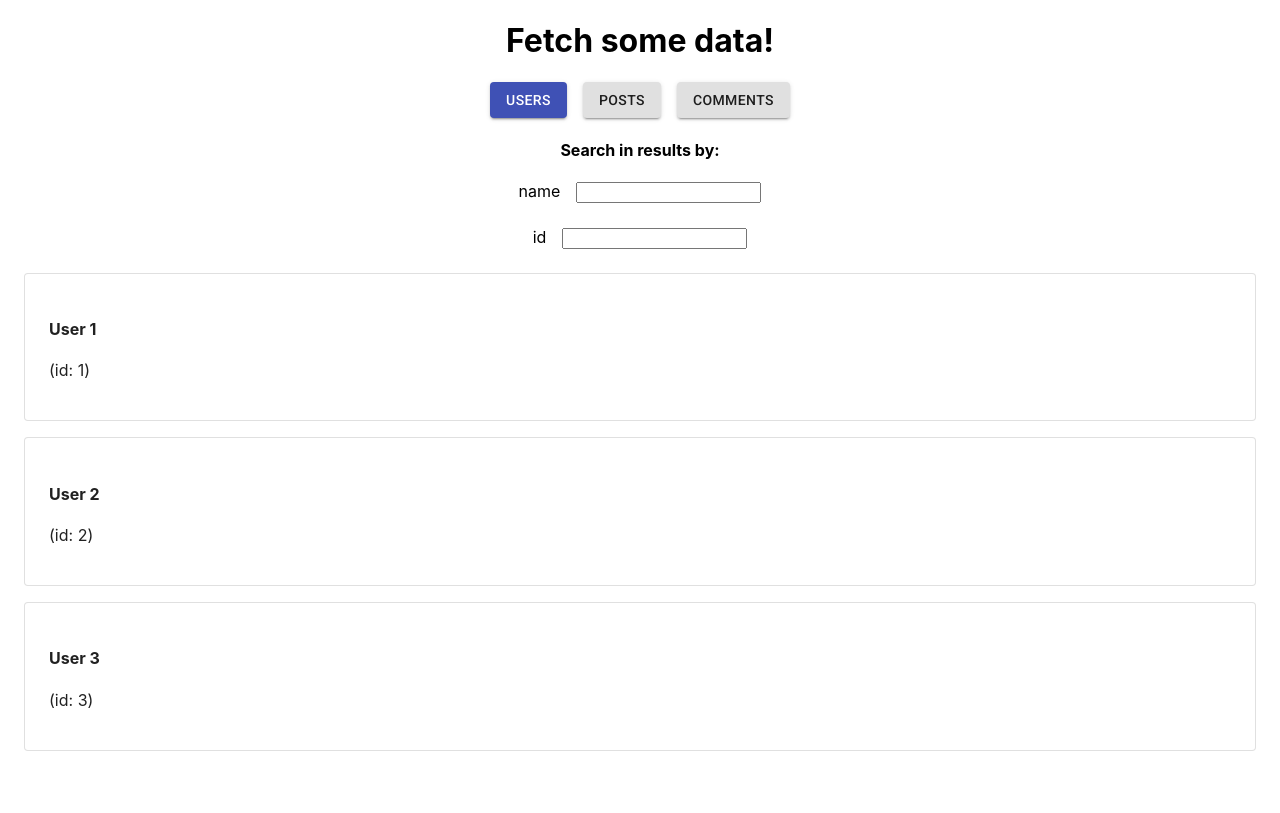
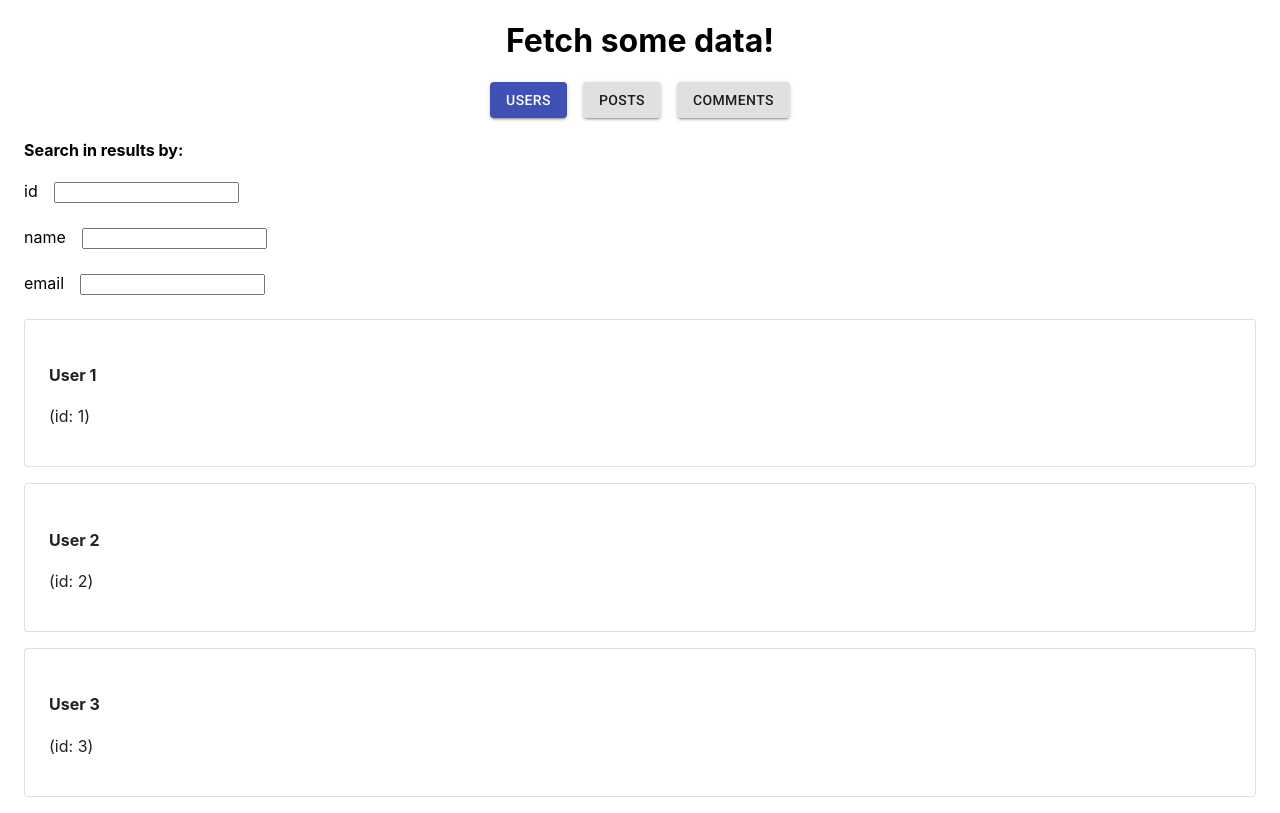
Before and after one commit to Nata25/react-exercise, a React (Create React App) app: page / in a window 1280 px wide. Built offline with nearby package versions, Linux system fonts and the light colour scheme; data requests are answered from the project's data file.

Commit message:
Refactor with useReducer and custom hooks for data sync

```diff
--- a/src/components/DataDisplay.jsx
+++ b/src/components/DataDisplay.jsx
@@ -7,9 +7,11 @@ import Fetcher from './Fetcher'
 import Search from './Search'
 import Result from './Result'
 
+import { FormContextProvider } from  './form-context'
+
 const DataDisplay = () => {
   const [activeUrl, setUrl] = React.useState('users')
-  const [searchParams, setSearchParams] = React.useState({})
+  const queries = ['id', 'name', 'email']
 
   const styles = makeStyles({
     list: {
@@ -19,20 +21,18 @@ const DataDisplay = () => {
     }
   })()
 
-  function submitQuery(params) {
-    setSearchParams(params)
-  }
-
   return (
     <Container fixed>
       <h1>Fetch some data!</h1>
-      <Fetcher dataAlias={activeUrl} submitUrl={setUrl}/>
-      <Search submitQuery={submitQuery} />
-      <div>
-        <ul className={styles.list}>
-          <Result activeUrl={activeUrl} searchParams={searchParams} />
-        </ul>
-      </div>
+      <FormContextProvider queries={queries}>
+        <Fetcher dataAlias={activeUrl} submitUrl={setUrl}/>
+        <Search queries={queries}/>
+        <div>
+          <ul className={styles.list}>
+            <Result activeUrl={activeUrl} />
+          </ul>
+        </div>
+      </FormContextProvider>
     </Container>
   )
 }
--- a/src/components/Result.jsx
+++ b/src/components/Result.jsx
@@ -1,14 +1,16 @@
 import React from 'react'
 import { useQuery } from 'react-query'
 import { Box } from './material-ui'
+import { useForm } from './form-context'
 import InfoCard from './InfoCard'
 
 function filterData (data, params) {
   const result = Object.keys(params).reduce((acc, current) => {
     const filtered = acc.filter(item => {
-      if (item[current]) {
-        const stringToSearch = item[current].toString().toLowerCase()
-        return stringToSearch.includes(params[current])
+      if (item.hasOwnProperty(current)) {
+        const stringSearchable = item[current].toString().toLowerCase()
+        const stringToSearch = params[current].toLowerCase()
+        return stringSearchable.includes(stringToSearch)
       } else return true
     })
     return filtered
@@ -16,8 +18,9 @@ function filterData (data, params) {
   return result
 }
 
-function Result ({ activeUrl, searchParams }) {
+function Result ({ activeUrl }) {
   const query = useQuery(['data', activeUrl], fetchData)
+  const [searchParams] = useForm()
 
   function fetchData () {
     const url = `http://localhost:9000/${activeUrl}`
--- a/src/components/Search.jsx
+++ b/src/components/Search.jsx
@@ -1,30 +1,17 @@
 import React from 'react'
 import { Box } from './material-ui'
+import { useForm } from './form-context'
 
-function Search ({ submitQuery }) {
-  const queries = ['name', 'id']
-  const form = queries.reduce((acc, current) => {
-    acc[current] = ''
-    return acc
-  }, {})
-
-  function formReducer (state, action) {
-    return {
-      ...state,
-      ...action
-    }
-  }
-
-  const [formState, formDispatch] = React.useReducer(formReducer, form)
+function Search ({ queries }) {
+  const [, formDispatch] = useForm()
 
   function onChange (e, query) {
     const payload = { [query]: e.target.value }
     formDispatch(payload)
-    submitQuery(formState)
   }
 
   return (
-    <div>
+    <div style={ { textAlign: 'left' } }>
       <h4>Search in results by:</h4>
       {queries.map(query =>
         <Box mb={3} key={query}>
--- /dev/null
+++ b/src/components/form-context.js
@@ -0,0 +1,29 @@
+import React from 'react'
+
+const FormContext = React.createContext()
+
+function formReducer (state, action) {
+  return {
+    ...state,
+    ...action
+  }
+}
+
+function useForm () {
+  return React.useContext(FormContext)
+}
+
+const FormContextProvider = ({ queries, children }) => {
+  const form = queries.reduce((acc, current) => {
+    acc[current] = ''
+    return acc
+  }, {})
+  const value = React.useReducer(formReducer, form)
+  return (
+    <FormContext.Provider value={value} children={children} />
+  )
+}
+
+
+
+export { useForm, FormContextProvider }
```
